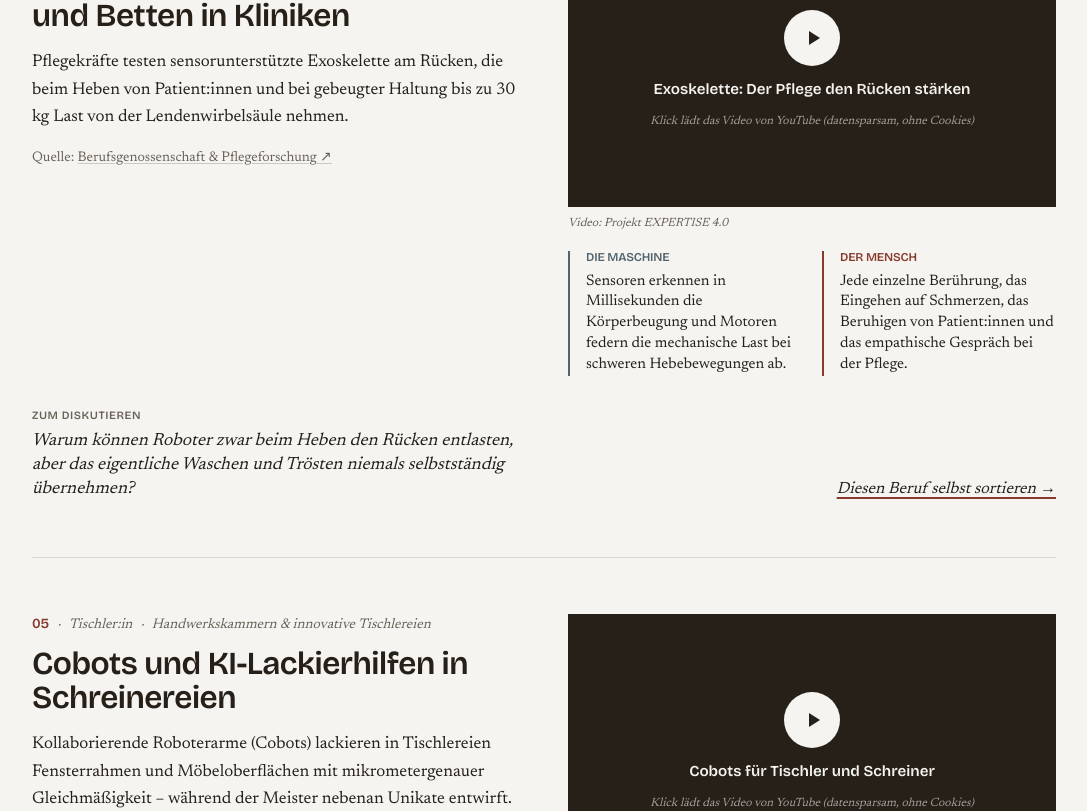
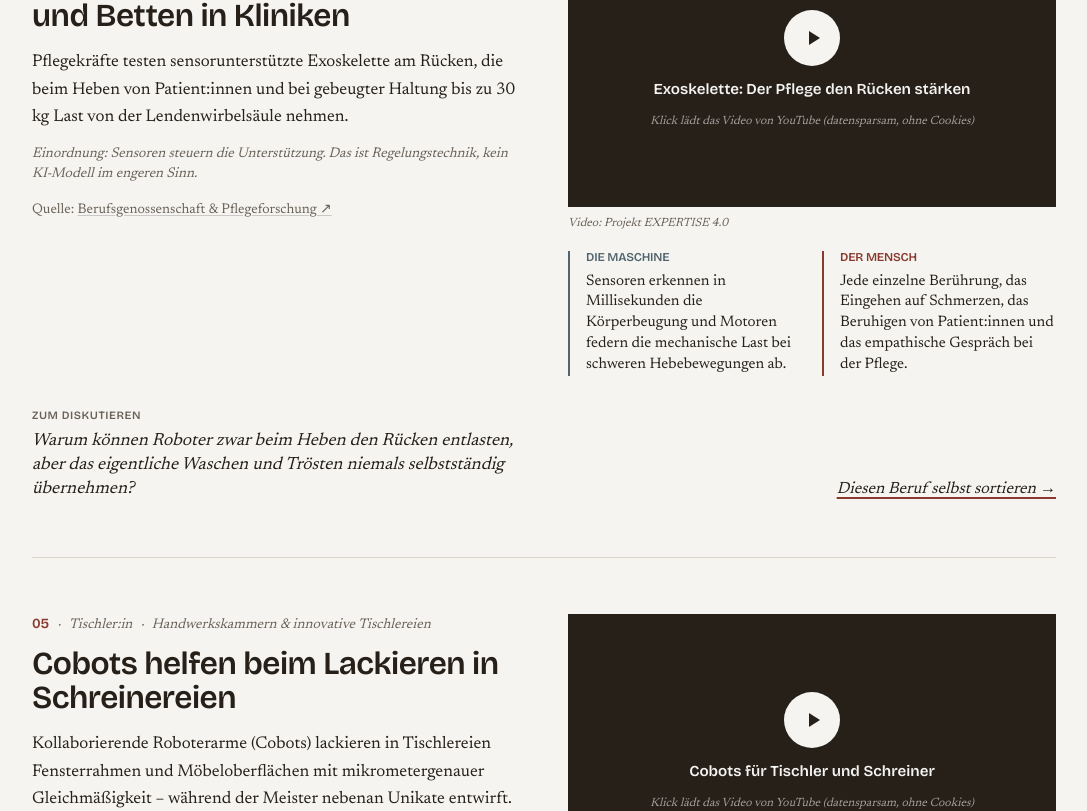
Before and after one commit to maaxhe/ki-berufs-puzzle, a Next.js app: page /praxis in a window 1280 px wide. Shown: the part 2815-3626 px from the top of the page, without its empty margins (96-1183 px from the left). Built offline with nearby package versions, Linux system fonts and the light colour scheme; no server answers.

Commit message:
feat: Einordnung "Automatisierung statt KI" bei Maurer-, Tischler- und Pflege-Fall
Co-Authored-By: Claude Sonnet 5.5 <noreply@anthropic.com>

```diff
--- a/app/praxis/page.tsx
+++ b/app/praxis/page.tsx
@@ -67,6 +67,11 @@ export default function PraxisPage() {
                   {bsp.titel}
                 </h2>
                 <p className="prose-text mt-4 text-ink">{bsp.teaser}</p>
+                {bsp.einordnung && (
+                  <p className="mt-3 font-prose text-sm italic text-ink-2">
+                    Einordnung: {bsp.einordnung}
+                  </p>
+                )}
                 <p className="mt-4 font-prose text-sm text-ink-2">
                   Quelle:{" "}
                   <a
--- a/components/PraxisHinweis.tsx
+++ b/components/PraxisHinweis.tsx
@@ -13,6 +13,11 @@ export default function PraxisHinweis({ fall }: { fall: PraxisBeispiel }) {
         {fall.titel}
       </h2>
       <p className="prose-text mt-3 text-ink">{fall.teaser}</p>
+      {fall.einordnung && (
+                  <p className="mt-3 font-prose text-sm italic text-ink-2">
+                    Einordnung: {fall.einordnung}
+                  </p>
+                )}
 
       <div className="mt-5 grid gap-5 sm:grid-cols-2">
         <div className="border-l-2 border-ki pl-4">
--- a/data/praxis.ts
+++ b/data/praxis.ts
@@ -11,6 +11,8 @@ export interface PraxisBeispiel {
   wasMachtDieKI: string;
   wasBleibtMenschlich: string;
   diskussionsFrage: string;
+  /** Hinweis, wenn der Fall Automatisierung statt KI im engeren Sinn zeigt. */
+  einordnung?: string;
   video?: { id: string; titel: string; quelle: string; hinweis?: string };
 }
 
@@ -81,6 +83,8 @@ export const praxisBeispiele: PraxisBeispiel[] = [
     zeitpunkt: "Aktuell",
     medium: "Berufsgenossenschaft & Pflegeforschung",
     url: "https://www.bg-kliniken.de",
+    einordnung:
+      "Sensoren steuern die Unterstützung. Das ist Regelungstechnik, kein KI-Modell im engeren Sinn.",
     teaser:
       "Pflegekräfte testen sensorunterstützte Exoskelette am Rücken, die beim Heben von Patient:innen und bei gebeugter Haltung bis zu 30 kg Last von der Lendenwirbelsäule nehmen.",
     wasMachtDieKI:
@@ -93,13 +97,15 @@ export const praxisBeispiele: PraxisBeispiel[] = [
   },
   {
     id: "handwerk-holz-spritzroboter",
-    titel: "Cobots und KI-Lackierhilfen in Schreinereien",
+    titel: "Cobots helfen beim Lackieren in Schreinereien",
     berufSlug: "tischler",
     berufTitel: "Tischler:in",
     ort: "Handwerkskammern & innovative Tischlereien",
     zeitpunkt: "Aktuell",
     medium: "Deutsche Handwerks Zeitung",
     url: "https://www.deutsche-handwerks-zeitung.de",
+    einordnung:
+      "Der Cobot fährt programmierte Bahnen ab. Das ist Automatisierung, keine KI im engeren Sinn.",
     teaser:
       "Kollaborierende Roboterarme (Cobots) lackieren in Tischlereien Fensterrahmen und Möbeloberflächen mit mikrometergenauer Gleichmäßigkeit – während der Meister nebenan Unikate entwirft.",
     wasMachtDieKI:
@@ -213,6 +219,8 @@ export const praxisBeispiele: PraxisBeispiel[] = [
     zeitpunkt: "Fertiggestellt",
     medium: "Handwerksblatt",
     url: "https://www.handwerksblatt.de/betriebsfuehrung/3d-gebaeudedruck-wallenhausen-rupp-gebaeudedruck-peri-cobod",
+    einordnung:
+      "Der Drucker folgt einem vorgegebenen Bauplan. Das ist Automatisierung, keine KI: Er lernt nichts und entscheidet nichts selbst. Den Beruf verändert er trotzdem.",
     teaser:
       "In Wallenhausen entstand ein Fünf-Familienhaus mit drei Stockwerken, dessen Wände ein 3D-Betondrucker Schicht für Schicht aufgebaut hat. Die reine Druckzeit lag bei 72 Stunden. Einschließlich Rüstzeiten waren es laut Bauunternehmer etwa fünf Wochen.",
     wasMachtDieKI:
```
